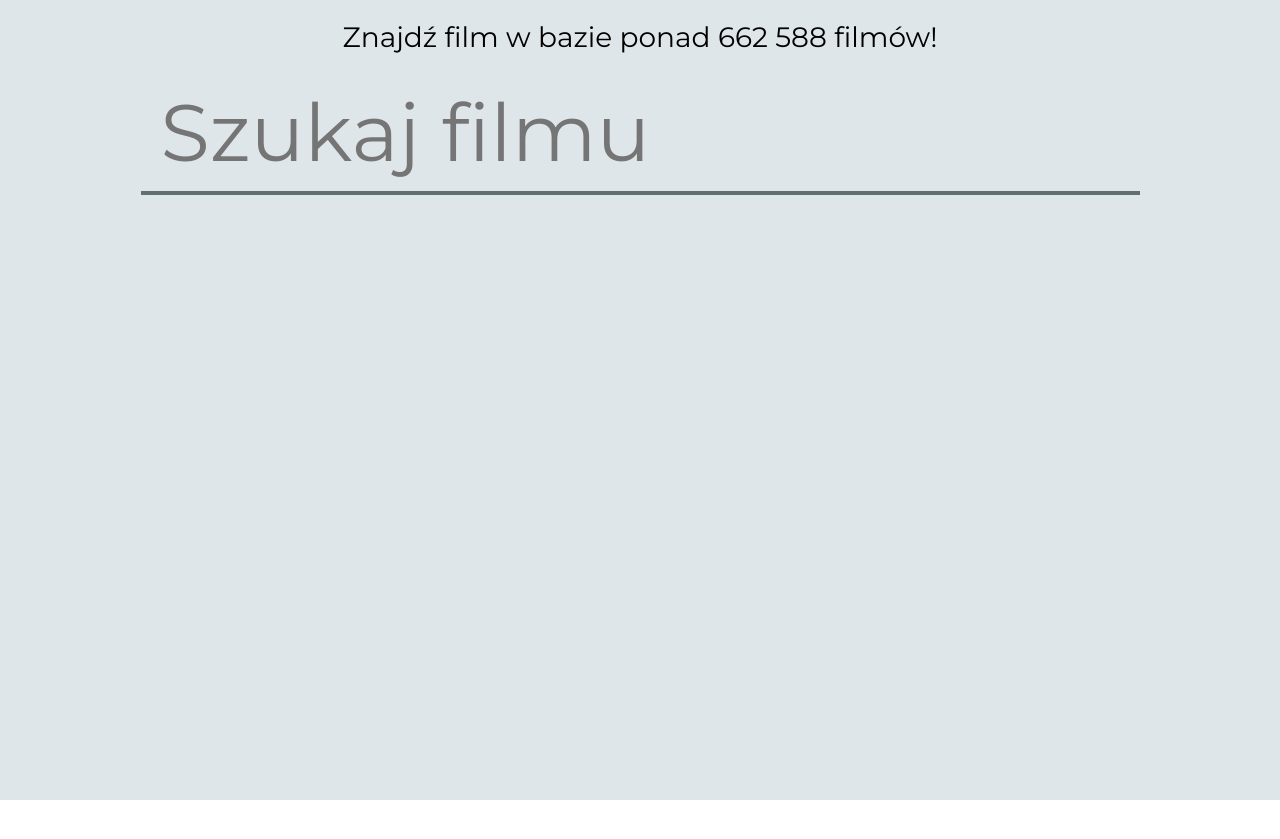
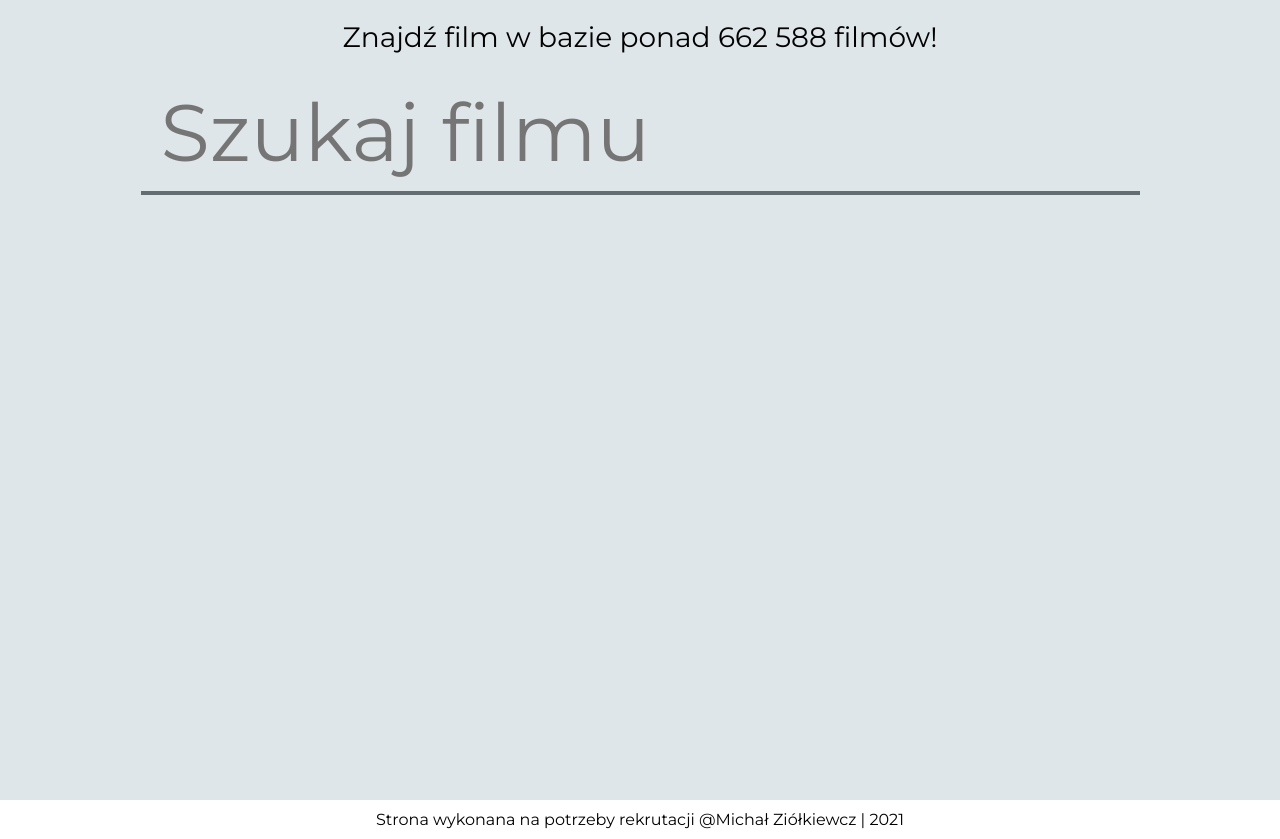
Before and after one commit to MarcelinaZiolkiewicz/filmsfinder, a Vue app: page / in a window 1280 px wide. Before the commit the page ends 800 px from the top, so only its background shows below. Built offline with nearby package versions, Linux system fonts and the light colour scheme.

Commit message:
Added footer

```diff
--- a/public/index.html
+++ b/public/index.html
@@ -5,7 +5,7 @@
     <meta http-equiv="X-UA-Compatible" content="IE=edge">
     <meta name="viewport" content="width=device-width,initial-scale=1.0">
     <link rel="icon" href="<%= BASE_URL %>favicon.ico">
-    <title><%= htmlWebpackPlugin.options.title %></title>
+    <title>Movies Finder</title>
   </head>
   <body>
     <noscript>
--- a/src/App.vue
+++ b/src/App.vue
@@ -1,6 +1,9 @@
 <template>
   <div id="app">
     <router-view/>
+    <footer>
+      Strona wykonana na potrzeby rekrutacji @Michał Ziółkiewcz | 2021
+    </footer>
   </div>
 </template>
 
@@ -20,4 +23,9 @@ export default {
     font-family: "Montserrat", sans-serif;
   }
 
+  footer{
+    text-align: center;
+    padding: 10px;
+  }
+
 </style>
```
